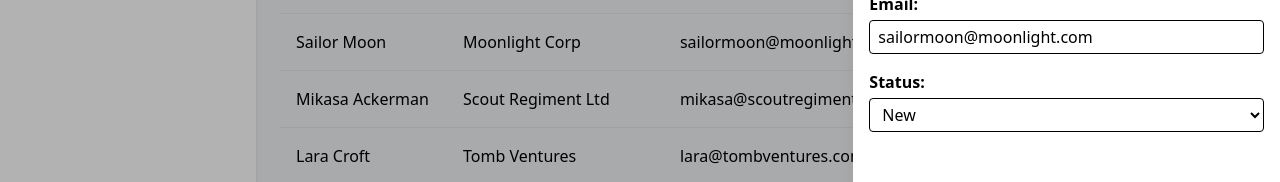
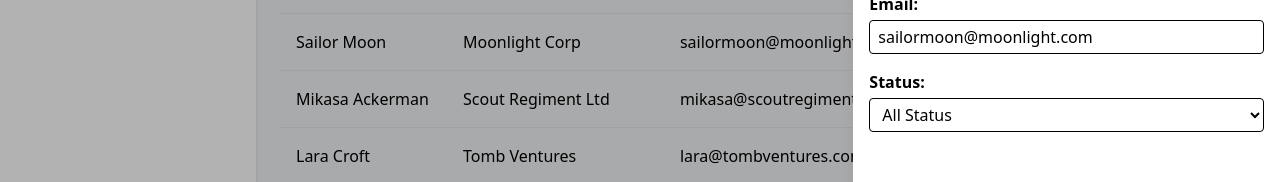
Before and after one commit to lcsdiniz/mini-seller-console, a React (Vite) app: page / in a window 1280 px wide. Both pictures are taken after a click on the element 768 px from the left and 207 px from the top of the page. Shown: the part 165-347 px from the top of the page. Built offline with nearby package versions, Linux system fonts and the light colour scheme.

Commit message:
feat; button and select components

```diff
--- /dev/null
+++ b/src/components/Button.tsx
@@ -0,0 +1,15 @@
+interface ButtonProps {
+  readonly label: string;
+  readonly onClick: (event: React.MouseEvent<HTMLButtonElement, MouseEvent>) => void;
+}
+
+export function Button({ label, onClick }: ButtonProps) {
+  return (
+    <button
+      onClick={onClick}
+      className="px-4 py-2 bg-blue-600 text-white rounded shadow"
+    >
+      {label}
+    </button>
+  )
+}
--- a/src/components/Lead/LeadDetails.tsx
+++ b/src/components/Lead/LeadDetails.tsx
@@ -1,6 +1,8 @@
 import { useState } from "react";
 import type { Lead } from "../../types";
 import SlideOver from "../SlideOver";
+import { leadStatusOptions } from "../../constants/select";
+import { Select } from "../Select";
 
 type LeadDetailsProps = {
   lead: Lead;
@@ -9,7 +11,12 @@ type LeadDetailsProps = {
   onSave: (updatedLead: Lead) => void;
 };
 
-export function LeadDetails({ lead, isOpen, onClose, onSave }: LeadDetailsProps) {
+export function LeadDetails({
+  lead,
+  isOpen,
+  onClose,
+  onSave,
+}: LeadDetailsProps) {
   const [editingLead, setEditingLead] = useState<Lead>(lead);
   const [error, setError] = useState("");
 
@@ -41,8 +48,12 @@ export function LeadDetails({ lead, isOpen, onClose, onSave }: LeadDetailsProps)
       isSaveDisabled={isSaveDisabled}
     >
       <div className="space-y-4">
-        <p><strong>Name:</strong> {lead.name}</p>
-        <p><strong>Company:</strong> {lead.company}</p>
+        <p>
+          <strong>Name:</strong> {lead.name}
+        </p>
+        <p>
+          <strong>Company:</strong> {lead.company}
+        </p>
 
         <div>
           <strong>Email:</strong>
@@ -50,26 +61,24 @@ export function LeadDetails({ lead, isOpen, onClose, onSave }: LeadDetailsProps)
             type="text"
             value={editingLead?.email ?? ""}
             onChange={(e) => handleEmailChange(e.target.value)}
-            className={`border rounded px-2 py-1 w-full mt-1 ${error ? "border-red-500" : ""}`}
+            className={`border rounded px-2 py-1 w-full mt-1 ${
+              error ? "border-red-500" : ""
+            }`}
           />
           {error && <p className="text-red-500 mt-1">{error}</p>}
         </div>
 
-        <div>
-          <strong>Status:</strong>
-          <select
-            value={editingLead?.status ?? ""}
-            onChange={(e) =>
-              setEditingLead((prev) => (prev ? { ...prev, status: e.target.value } : prev))
-            }
-            className="border rounded px-2 py-1 w-full mt-1"
-          >
-            <option value="New">New</option>
-            <option value="Contacted">Contacted</option>
-            <option value="Qualified">Qualified</option>
-            <option value="Lost">Lost</option>
-          </select>
-        </div>
+        <Select
+          type="form"
+          label="Status"
+          options={leadStatusOptions}
+          value={editingLead?.status ?? ""}
+          onChange={(e: React.ChangeEvent<HTMLSelectElement>) =>
+            setEditingLead((prev) =>
+              prev ? { ...prev, status: e.target.value } : prev
+            )
+          }
+        />
       </div>
     </SlideOver>
   );
--- a/src/components/Lead/LeadList.tsx
+++ b/src/components/Lead/LeadList.tsx
@@ -7,6 +7,9 @@ import { Table } from "../Table";
 import { LeadDetails } from "./LeadDetails";
 import { NewOpportunity } from "../Opportinity/NewOpportunity";
 import { leadTableHeaders } from "../../constants/table";
+import { Select } from "../Select";
+import { leadSortOptions, leadStatusOptions } from "../../constants";
+import { Button } from "../Button";
 
 export default function LeadList() {
   const [leads, setLeads] = useState<Lead[]>([]);
@@ -109,37 +112,28 @@ export default function LeadList() {
           className="px-3 py-2 border rounded shadow w-1/2"
         />
 
-        <select
+        <Select
+          type="filter"
+          options={leadStatusOptions}
           value={filterInput}
-          onChange={(e) => setFilterInput(e.target.value)}
-          className="px-3 py-2 border rounded shadow"
-        >
-          <option value="all">All Status</option>
-          <option value="new">New</option>
-          <option value="contacted">Contacted</option>
-          <option value="qualified">Qualified</option>
-        </select>
+          onChange={(e: React.ChangeEvent<HTMLSelectElement>) => setFilterInput(e.target.value)}
+        />
 
-        <select
+        <Select
+          type="filter"
+          options={leadSortOptions}
           value={sortInput}
-          onChange={(e) => setSortInput(e.target.value as keyof Lead)}
-          className="px-3 py-2 border rounded shadow"
-        >
-          <option value="score">Score (desc)</option>
-          <option value="name">Name (A-Z)</option>
-          <option value="company">Company (A-Z)</option>
-        </select>
+          onChange={(e: React.ChangeEvent<HTMLSelectElement>) => setSortInput(e.target.value as keyof Lead)}
+        />
 
-        <button
+        <Button
+          label="Apply"
           onClick={() => {
             setAppliedSearch(searchInput);
             setAppliedFilter(filterInput);
             setAppliedSort(sortInput);
           }}
-          className="px-4 py-2 bg-blue-600 text-white rounded shadow"
-        >
-          Apply
-        </button>
+        />
       </header>
 
       {loading ? (
@@ -162,9 +156,10 @@ export default function LeadList() {
               <td className="px-4 py-2">{lead.score}</td>
               <td className="px-4 py-2">{lead.status}</td>
               <td className="px-4 py-2">
-                <button
+                <Button
+                  label="Convert"
                   onClick={(e) => {
-                    e.stopPropagation(); // 🔹 impede abrir slide-over
+                    e.stopPropagation();
                     setNewOpportunity({
                       id: lead.id,
                       name: lead.name,
@@ -172,10 +167,7 @@ export default function LeadList() {
                       accountName: lead.company,
                     });
                   }}
-                  className="px-4 py-2 bg-blue-600 text-white rounded shadow"
-                >
-                  Convert
-                </button>
+                />
               </td>
             </tr>
           )}
--- a/src/components/Opportinity/OpportunityList.tsx
+++ b/src/components/Opportinity/OpportunityList.tsx
@@ -4,6 +4,7 @@ import { getOpportunities } from "../../services/opportunityService";
 import toast from "react-hot-toast";
 import { Table } from "../Table";
 import { opportunityTableHeaders } from "../../constants/table";
+import { Button } from "../Button";
 
 export default function OpportunityList() {
   const [opportunities, setOpportunities] = useState<Opportunity[]>([]);
@@ -97,16 +98,14 @@ export default function OpportunityList() {
           <option value="stage">Stage</option>
         </select>
 
-        <button
+        <Button
+          label="Apply"
           onClick={() => {
             setAppliedSearch(searchInput);
             setAppliedFilter(filterInput);
             setAppliedSort(sortInput);
           }}
-          className="px-4 py-2 bg-blue-600 text-white rounded shadow"
-        >
-          Apply
-        </button>
+        />
       </header>
 
       {loading ? (
--- /dev/null
+++ b/src/components/Select.tsx
@@ -0,0 +1,29 @@
+import type { SelectOption } from "../constants/select";
+
+interface SelectProps {
+  readonly type: "filter" | "form";
+  readonly label?: string;
+  readonly options: ReadonlyArray<SelectOption>;
+  readonly value: string;
+  readonly onChange: (value: React.ChangeEvent<HTMLSelectElement>) => void;
+}
+
+export function Select({ type, label, onChange, options, value }: SelectProps) {
+  return (
+    <div>
+      {label && <strong>{label}:</strong>}
+
+      <select
+        value={value}
+        onChange={onChange}
+        className={`rounded border ${type === "filter" ? "px-3 py-2 shadow" : "px-2 py-1 w-full mt-1"}`}
+      >
+        {options.map((option: SelectOption) => (
+          <option key={option.value} value={option.value}>
+            {option.label}
+          </option>
+        ))}
+      </select>
+    </div>
+  );
+}
--- /dev/null
+++ b/src/constants/index.ts
@@ -0,0 +1,2 @@
+export * from "./table";
+export * from "./select";
--- /dev/null
+++ b/src/constants/select.ts
@@ -0,0 +1,34 @@
+export type SelectOption = {
+  label: string;
+  value: string;
+};
+
+export const LeadStatus = {
+  New: "new",
+  Contacted: "contacted",
+  Qualified: "qualified",
+  Lost: "lost",
+};
+
+export type LeadStatus = typeof LeadStatus[keyof typeof LeadStatus];
+
+export const leadStatusOptions: SelectOption[] = [
+  { label: "All Status", value: "all" },
+  { label: "New", value: LeadStatus.New },
+  { label: "Contacted", value: LeadStatus.Contacted },
+  { label: "Qualified", value: LeadStatus.Qualified },
+];
+
+export const LeadSort = {
+  Score: "score",
+  Name: "name",
+  Company: "company",
+} as const;
+
+export type LeadSort = typeof LeadSort[keyof typeof LeadSort];
+
+export const leadSortOptions: SelectOption[] = [
+  { label: "Score (desc)", value: LeadSort.Score },
+  { label: "Name (A-Z)", value: LeadSort.Name },
+  { label: "Company (A-Z)", value: LeadSort.Company },
+];
```
